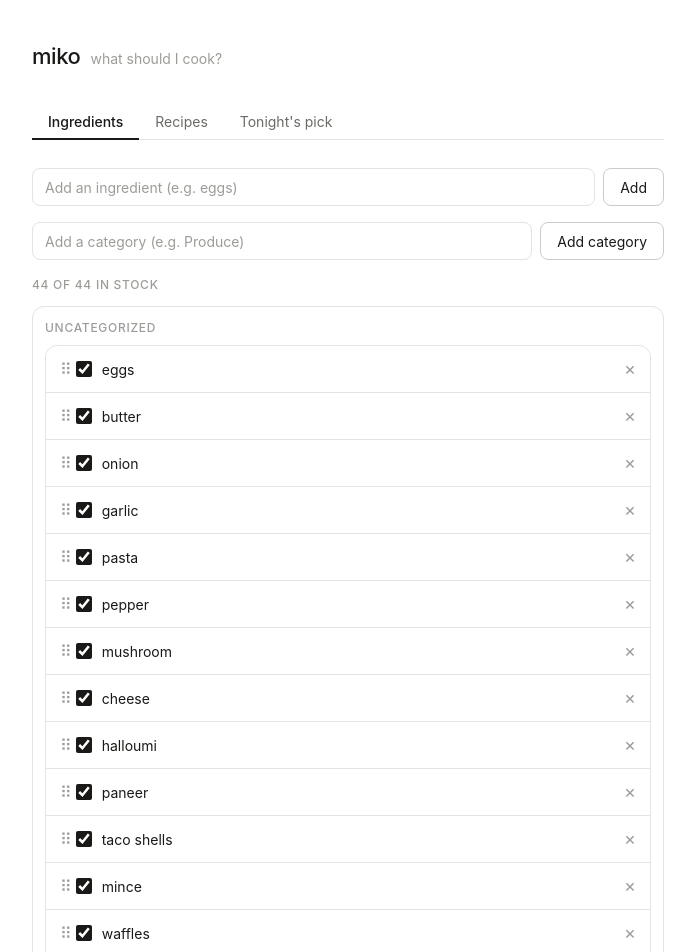
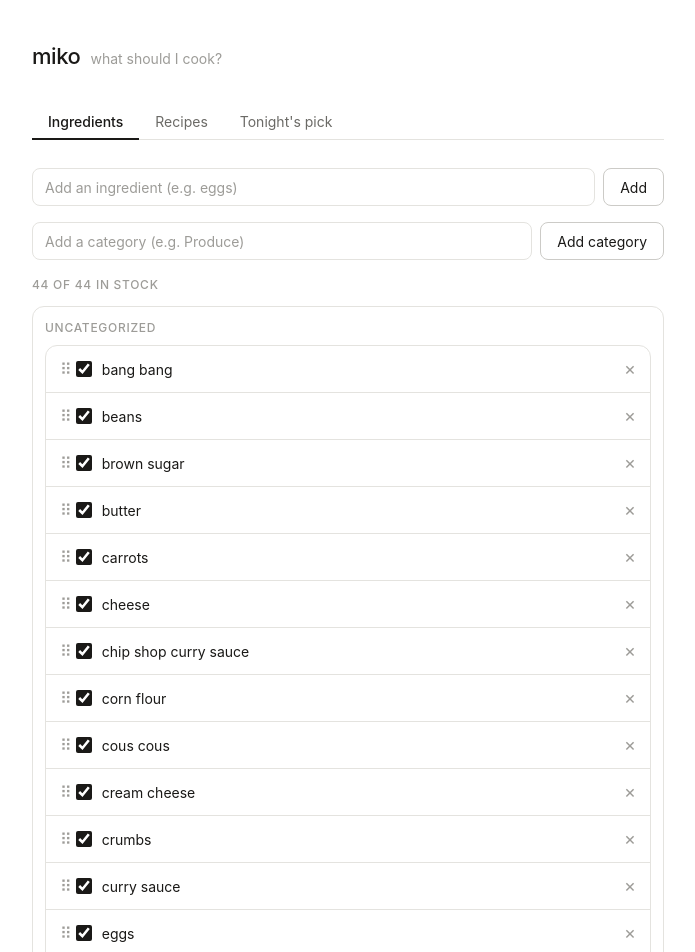
Before and after one commit to deanknott/miko, a React (Vite) app: page / in a window 1280 px wide. Shown: the top 952 px of the page, without its empty margins (292-987 px from the left). Built offline with nearby package versions, Linux system fonts and the light colour scheme.

Commit message:
sorted ingredients alphabetically

```diff
--- a/src/Ingredients.jsx
+++ b/src/Ingredients.jsx
@@ -1,6 +1,10 @@
 import { useState } from 'react'
 import { DndContext, closestCenter, useDraggable, useDroppable } from '@dnd-kit/core'
 import styles from './Ingredients.module.css'
+
+function byName(a, b) {
+  return a.name.localeCompare(b.name)
+}
 
 function IngredientRow({ ing, toggleIngredient, removeIngredient }) {
   const { attributes, listeners, setNodeRef, transform, isDragging } =
@@ -167,7 +171,7 @@ export default function Ingredients({
             <CategorySection
               key={category.id}
               category={category}
-              ingredients={ingredients.filter(i => i.categoryId === category.id)}
+              ingredients={ingredients.filter(i => i.categoryId === category.id).sort(byName)}
               toggleIngredient={toggleIngredient}
               removeIngredient={removeIngredient}
               onRename={renameCategory}
@@ -176,7 +180,7 @@ export default function Ingredients({
           ))}
           <CategorySection
             category={null}
-            ingredients={ingredients.filter(i => i.categoryId == null)}
+            ingredients={ingredients.filter(i => i.categoryId == null).sort(byName)}
             toggleIngredient={toggleIngredient}
             removeIngredient={removeIngredient}
           />
```
